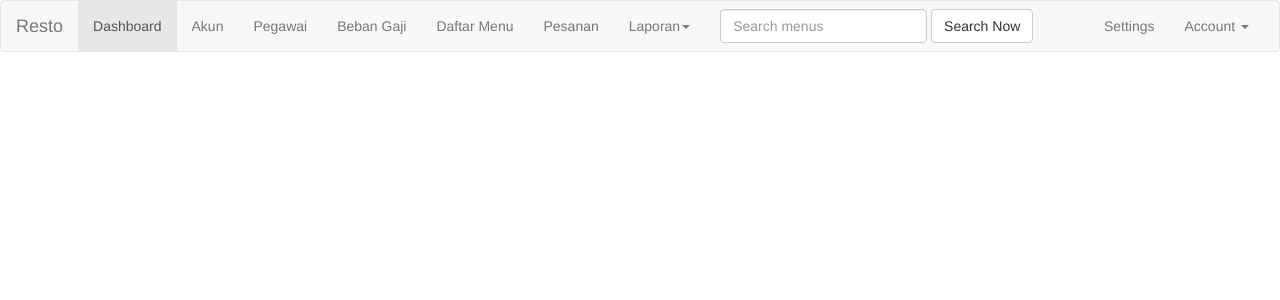
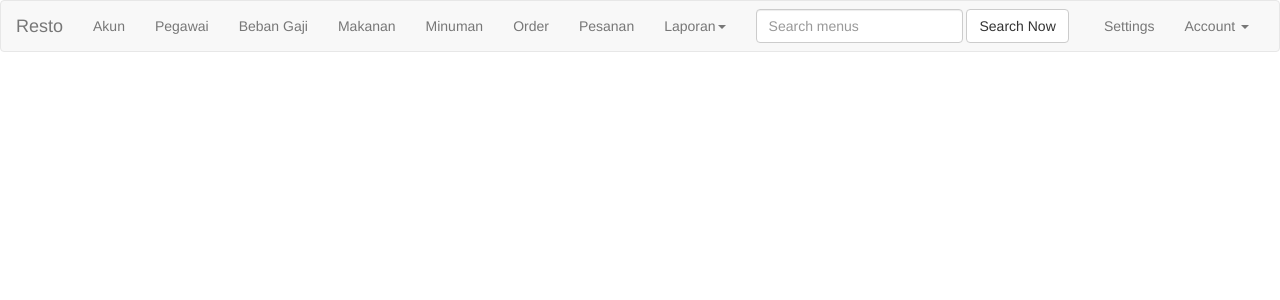
Before and after one commit to cyberkay/resto, a CodeIgniter app: the page made by application/views/themes/bootstrap/application.php in a window 1280 px wide. Shown: the top 300 px of the page. Run offline with CodeIgniter, Linux system fonts and the light colour scheme; some libraries are stand-ins or nearby versions.

Commit message:
update theme to add assets jasny, tinymce

```diff
--- a/application/views/themes/bootstrap/layout/head.php
+++ b/application/views/themes/bootstrap/layout/head.php
@@ -6,4 +6,12 @@
 	<link rel="stylesheet" type="text/css" href="<?= base_url(); ?>assets/css/bootstrap-theme-red.min.css">
 
 	<script type="text/javascript" src="<?= base_url(); ?>assets/js/jQuery-2.2.0.min.js"></script>
+
+	<!-- Latest compiled and minified CSS -->
+	<link rel="stylesheet" href="<?= base_url(); ?>assets/css/jasny-bootstrap.min.css">
+
+	<!-- Latest compiled and minified JavaScript -->
+	<script src="<?= base_url(); ?>assets/js/jasny-bootstrap.min.js"></script>
+	<script src="<?= base_url(); ?>assets/js/jasny-bootstrap.min.js"></script>
+	<script src="<?= base_url(); ?>assets/plugins/tinymce/tinymce.min.js"></script>
 </head>
--- a/application/views/themes/bootstrap/layout/menus_primary.php
+++ b/application/views/themes/bootstrap/layout/menus_primary.php
@@ -1,9 +1,10 @@
 		<ul class="nav navbar-nav">
-	        <li class="active"><a href="#">Dashboard <span class="sr-only">(current)</span></a></li>
 	        <li><a href="#">Akun</a></li>
 	        <li><a href="#">Pegawai</a></li>
 	        <li><a href="#">Beban Gaji</a></li>
-	        <li><a href="<?= base_url('menus') ?>">Daftar Menu</a></li>
+	        <li><a href="<?= base_url('menu/makanan') ?>">Makanan</a></li>
+	        <li><a href="<?= base_url('menu/minuman') ?>">Minuman</a></li>
+	        <li><a href="<?= base_url('menu') ?>">Order</a></li>
 	        <li><a href="#">Pesanan</a></li>
 	        <li class="dropdown">
 	          <a href="#" class="dropdown-toggle" data-toggle="dropdown" role="button" aria-haspopup="true" aria-expanded="false">Laporan<span class="caret"></span></a>
```
Also changed, not shown: application/views/themes/bootstrap/layout/footer.php (deleted, +0 -16 lines).
